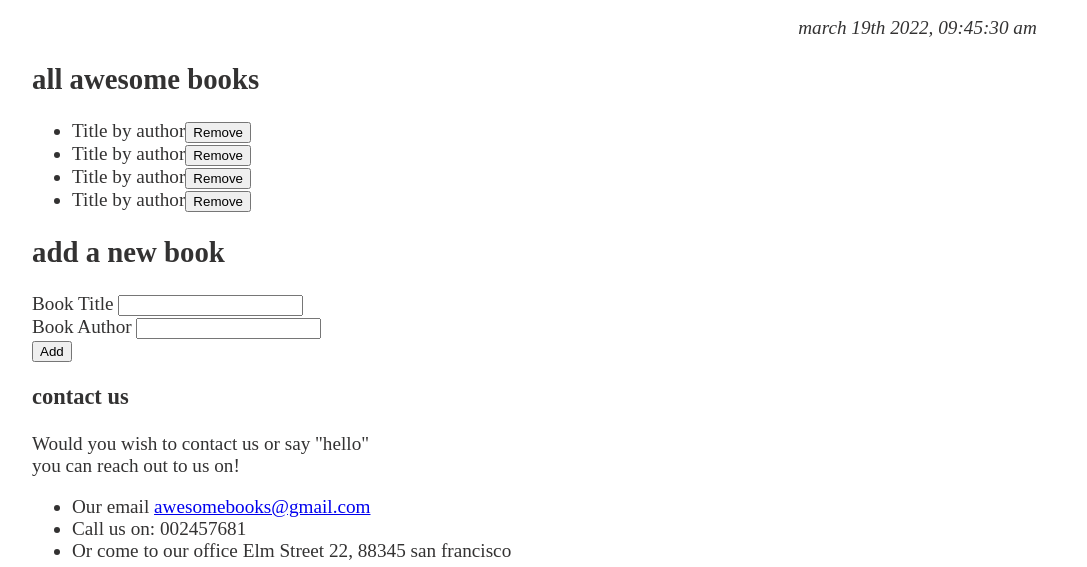
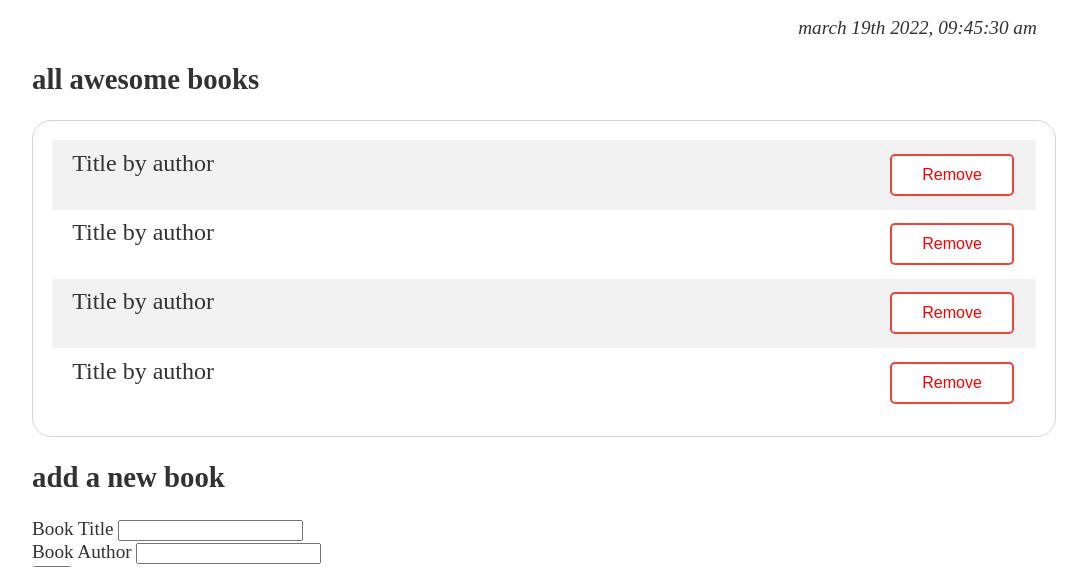
Before and after one commit to SSEKPIUS/Microverse-Awesome-books, a website: page index.html in a window 1280 px wide. Shown: the part 128-695 px from the top of the page, without its empty margins (96-1183 px from the left). Drawn offline with Linux system fonts and the light colour scheme.

Commit message:
added book list

```diff
--- a/styles-desktop.css
+++ b/styles-desktop.css
@@ -85,3 +85,56 @@ body {
   margin-right: 1em;
   font-style: italic;
 }
+
+.book-list ul {
+  border: 1px solid rgba(128, 128, 128, 0.333);
+  padding: 1em;
+  list-style: none;
+  border-radius: 1em;
+}
+
+.book-list ul li {
+  padding: 0.5em 0;
+  display:  flex;
+}
+
+.book-list ul li:nth-child(odd) {
+  background: rgba(128, 128, 128, 0.101);
+}
+
+.book-list ul li span:nth-child(1) {
+  font-size: x-large;
+  font-weight: 500;
+  cursor: pointer;
+}
+
+.book-list ul li span:nth-child(1):hover {
+  color: blue;
+}
+
+.book-list ul li span:nth-child(2) {
+  margin-left: auto;
+}
+
+.book-list ul li span {
+  padding: 0 20px;
+}
+
+.book-list ul input[type=button] {
+    background-color: white; /* Green */
+    border-radius: 5px;
+    border: 2px solid #f44336;
+    color: red;
+    padding: 10px 30px;
+    text-align: center;
+    text-decoration: none;
+    display: inline-block;
+    font-size: 16px;
+    margin: 4px 2px;
+    cursor: pointer;
+}
+
+.book-list ul input[type=button]:hover {
+    background-color: red; /* Green */
+    color: white;
+}
```
Also changed, not shown: index.html (+16 -8 lines).
